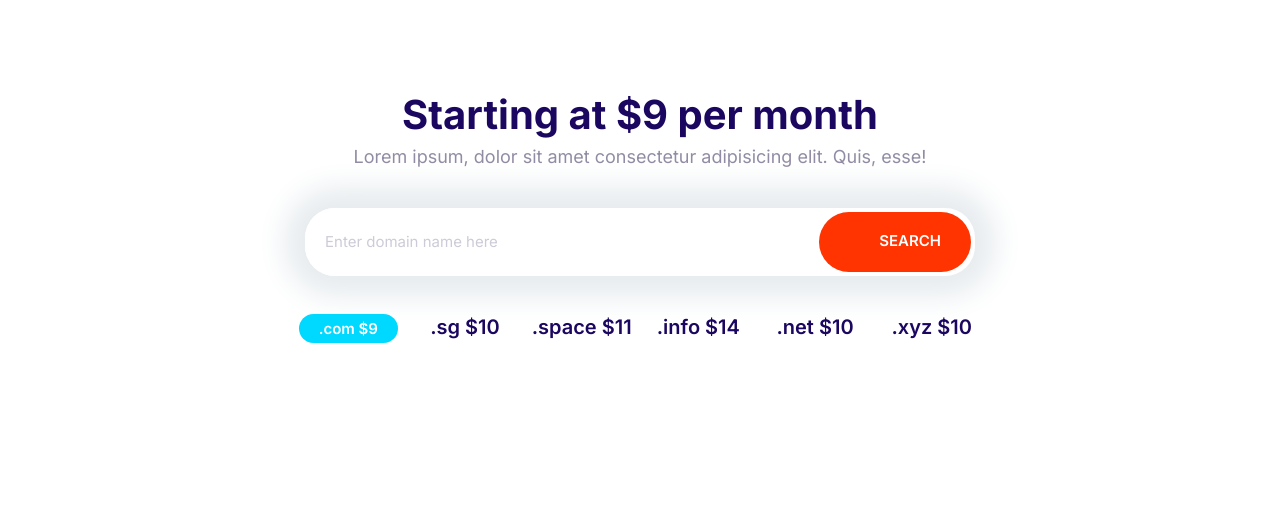
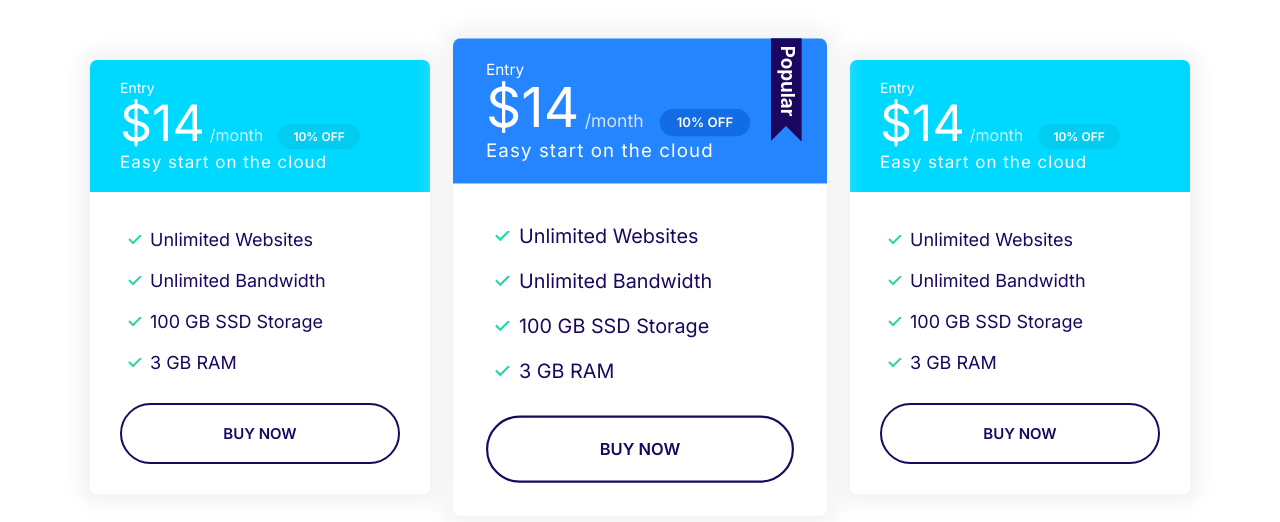
Before and after one commit to Oenghuswalsh/moshify, a plain HTML site: page index.html in a window 1280 px wide. Drawn offline with Linux system fonts and the light colour scheme.

Commit message:
Build plans block component.

```diff
--- a/css/styles.css
+++ b/css/styles.css
@@ -327,11 +327,19 @@ a {
   color: #fff;
 }
 
+.card--primary .badge--primary {
+  background: #126de4;
+}
+
 .card--secondary .badge--secondary {
   background: #02cdf1;
 }
 
 /* Plans */
+
+.plan {
+  transition: transform 0.2s ease-out;
+}
 
 .plan__name {
   color: #fff;
@@ -362,6 +370,10 @@ a {
   margin-bottom: 2rem;
 }
 
+.plan--popular {
+  transform: scale(1.1);
+}
+
 .plan--popular .card__header {
   position: relative;
 }
@@ -373,6 +385,13 @@ a {
   position: absolute;
   top: -6px;
   right: 5%;
+}
+
+.plan:hover {
+  transform: scale(1.05);
+}
+.plan--popular:hover {
+  transform: scale(1.15);
 }
 
 @media screen and (min-width: 1024px) {
@@ -726,3 +745,12 @@ a {
       grid-template-columns: repeat(auto-fit, minmax(10rem, 1fr));
     }
   }
+
+  /* Plans Block */
+  .block-plans .grid {
+    gap: 8rem 4rem;
+  }
+  .block-plans .card {
+    max-width: 500px;
+    margin: 0 auto;
+  }
--- a/index.html
+++ b/index.html
@@ -15,29 +15,69 @@
     <link rel="stylesheet" href="css/styles.css" />
   </head>
   <body>
-    <section class="block container block-domain">
-      <header class="block__header">
-        <h2>Starting at $9 per month</h2>
-        <p>
-          Lorem ipsum, dolor sit amet consectetur adipisicing elit. Quis, esse!
-        </p>
-      </header>
-      <div class="input-group">
-        <input type="text" class="input" placeholder="Enter domain name here" />
-        <button class="btn btn--accent">
-          <svg class="icon icon--white">
-            <use xlink:href="images/sprite.svg#search"></use></svg
-          >Search
-        </button>
+    <section class="block container block-plans">
+      <div class="grid grid--1x3">
+        <div class="plan">
+          <div class="card card--secondary">
+            <header class="card__header">
+              <h3 class="plan__name">Entry</h3>
+              <span class="plan__price">$14</span>
+              <span class="plan__billing-cycle">/month</span>
+              <span class="badge badge--secondary badge--small">10% OFF</span>
+              <span class="plan__description">Easy start on the cloud</span>
+            </header>
+            <div class="card__body">
+              <ul class="list list--tick">
+                <li class="list__item">Unlimited Websites</li>
+                <li class="list__item">Unlimited Bandwidth</li>
+                <li class="list__item">100 GB SSD Storage</li>
+                <li class="list__item">3 GB RAM</li>
+              </ul>
+              <button class="btn btn--outline btn--block">Buy Now</button>
+            </div>
+          </div>
+        </div>
+        <div class="plan plan--popular">
+          <div class="card card--primary">
+            <header class="card__header">
+              <h3 class="plan__name">Entry</h3>
+              <span class="plan__price">$14</span>
+              <span class="plan__billing-cycle">/month</span>
+              <span class="badge badge--primary badge--small">10% OFF</span>
+              <span class="plan__description">Easy start on the cloud</span>
+            </header>
+            <div class="card__body">
+              <ul class="list list--tick">
+                <li class="list__item">Unlimited Websites</li>
+                <li class="list__item">Unlimited Bandwidth</li>
+                <li class="list__item">100 GB SSD Storage</li>
+                <li class="list__item">3 GB RAM</li>
+              </ul>
+              <button class="btn btn--outline btn--block">Buy Now</button>
+            </div>
+          </div>
+        </div>
+        <div class="plan">
+          <div class="card card--secondary">
+            <header class="card__header">
+              <h3 class="plan__name">Entry</h3>
+              <span class="plan__price">$14</span>
+              <span class="plan__billing-cycle">/month</span>
+              <span class="badge badge--secondary badge--small">10% OFF</span>
+              <span class="plan__description">Easy start on the cloud</span>
+            </header>
+            <div class="card__body">
+              <ul class="list list--tick">
+                <li class="list__item">Unlimited Websites</li>
+                <li class="list__item">Unlimited Bandwidth</li>
+                <li class="list__item">100 GB SSD Storage</li>
+                <li class="list__item">3 GB RAM</li>
+              </ul>
+              <button class="btn btn--outline btn--block">Buy Now</button>
+            </div>
+          </div>
+        </div>
       </div>
-      <ul class="list block-domain__prices">
-        <li><span class="badge badge--secondary">.com $9</span></li>
-        <li>.sg $10</li>
-        <li>.space $11</li>
-        <li>.info $14</li>
-        <li>.net $10</li>
-        <li>.xyz $10</li>
-      </ul>
     </section>
     <script src="js/main.js"></script>
   </body>
```
Also changed, not shown: css/components/plans_block.html (added, +64 -0 lines).
